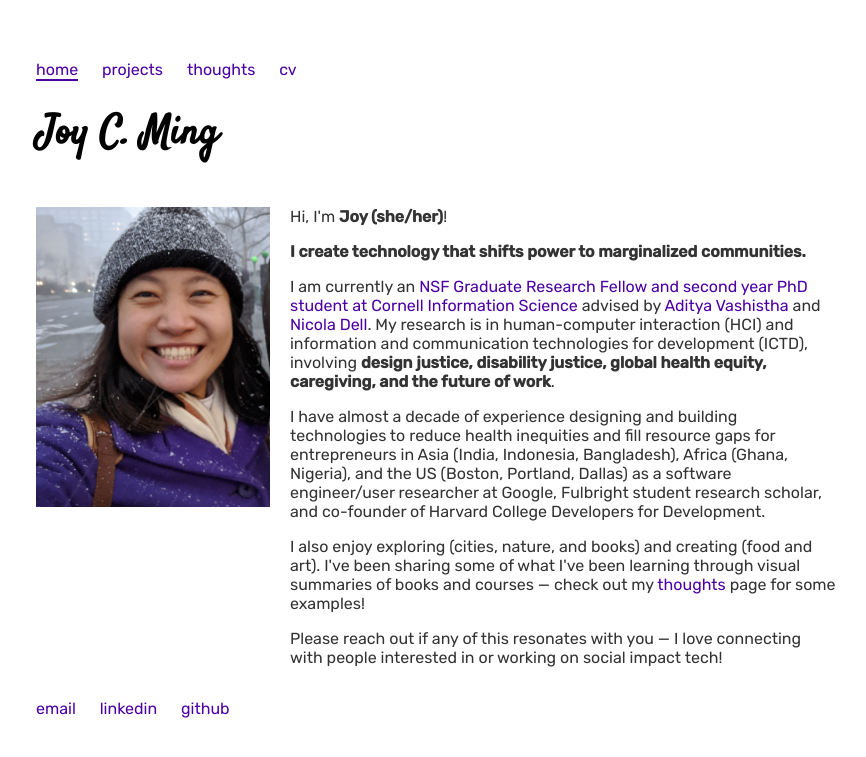
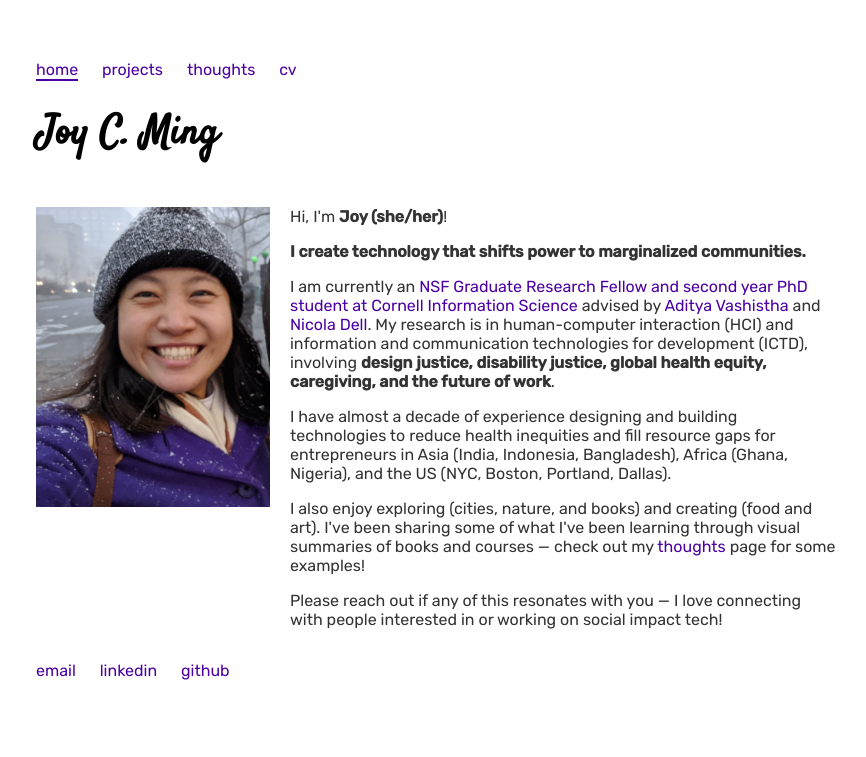
Before and after one commit to jming/jming.github.io, a Jekyll site: the page built from index.html, in a window 1280 px wide. Shown: the top 757 px of the page, without its empty margins (204-1070 px from the left). Built offline with Jekyll 4.4.1, drawn with Linux system fonts in a browser that asks for light colours.

Commit message:
Update index.html

```diff
--- a/index.html
+++ b/index.html
@@ -19,8 +19,7 @@ order: 0
 		</p>
 
 		<p>I have almost a decade of experience designing and building technologies to reduce health inequities and fill resource gaps
-			for entrepreneurs in Asia (India, Indonesia, Bangladesh), Africa (Ghana, Nigeria), and the US (Boston, Portland, Dallas)
-			as a software engineer/user researcher at Google, Fulbright student research scholar, and co-founder of Harvard College Developers for Development.
+			for entrepreneurs in Asia (India, Indonesia, Bangladesh), Africa (Ghana, Nigeria), and the US (NYC, Boston, Portland, Dallas).
     </p>
 
 		<p>
```
